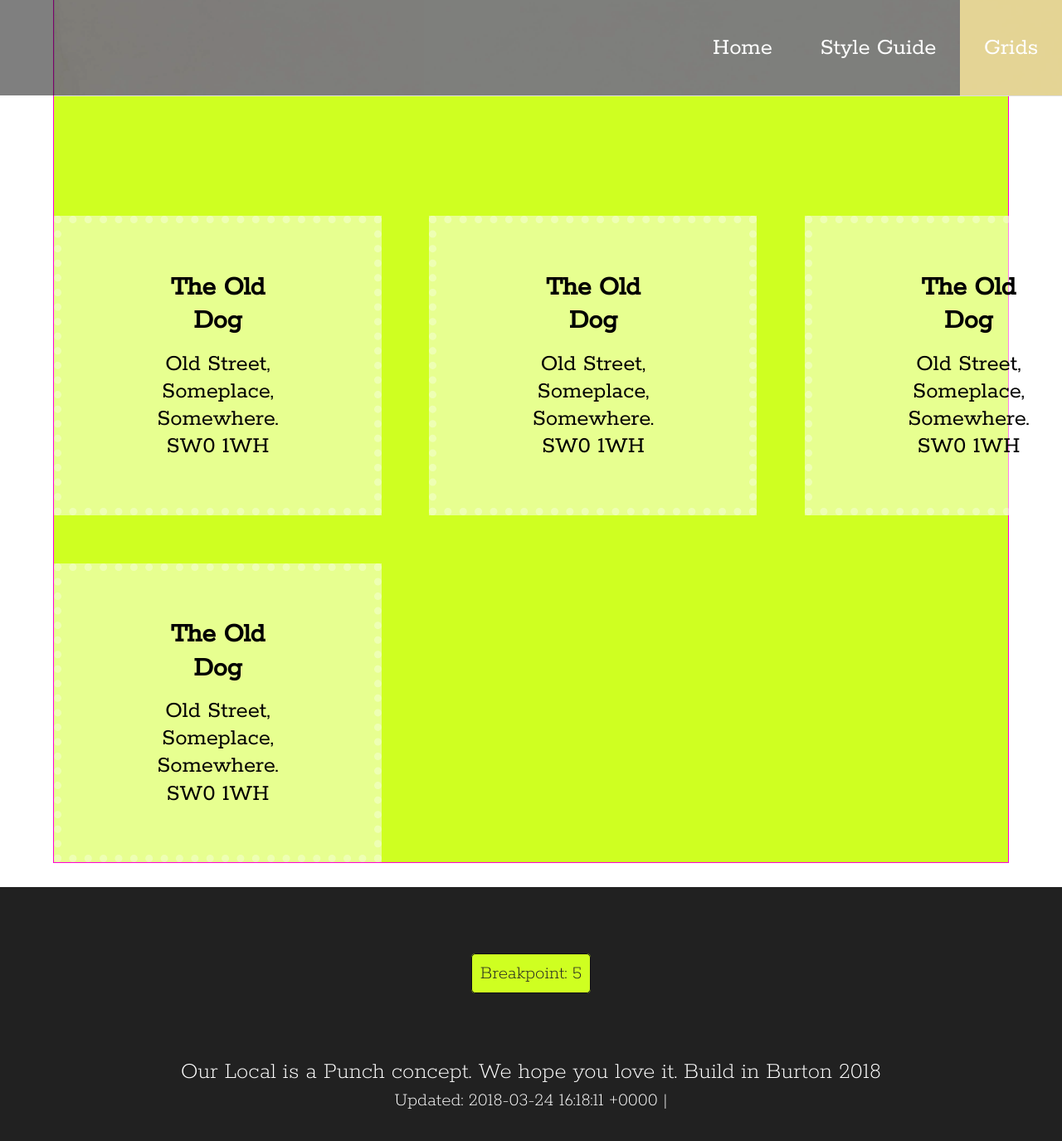
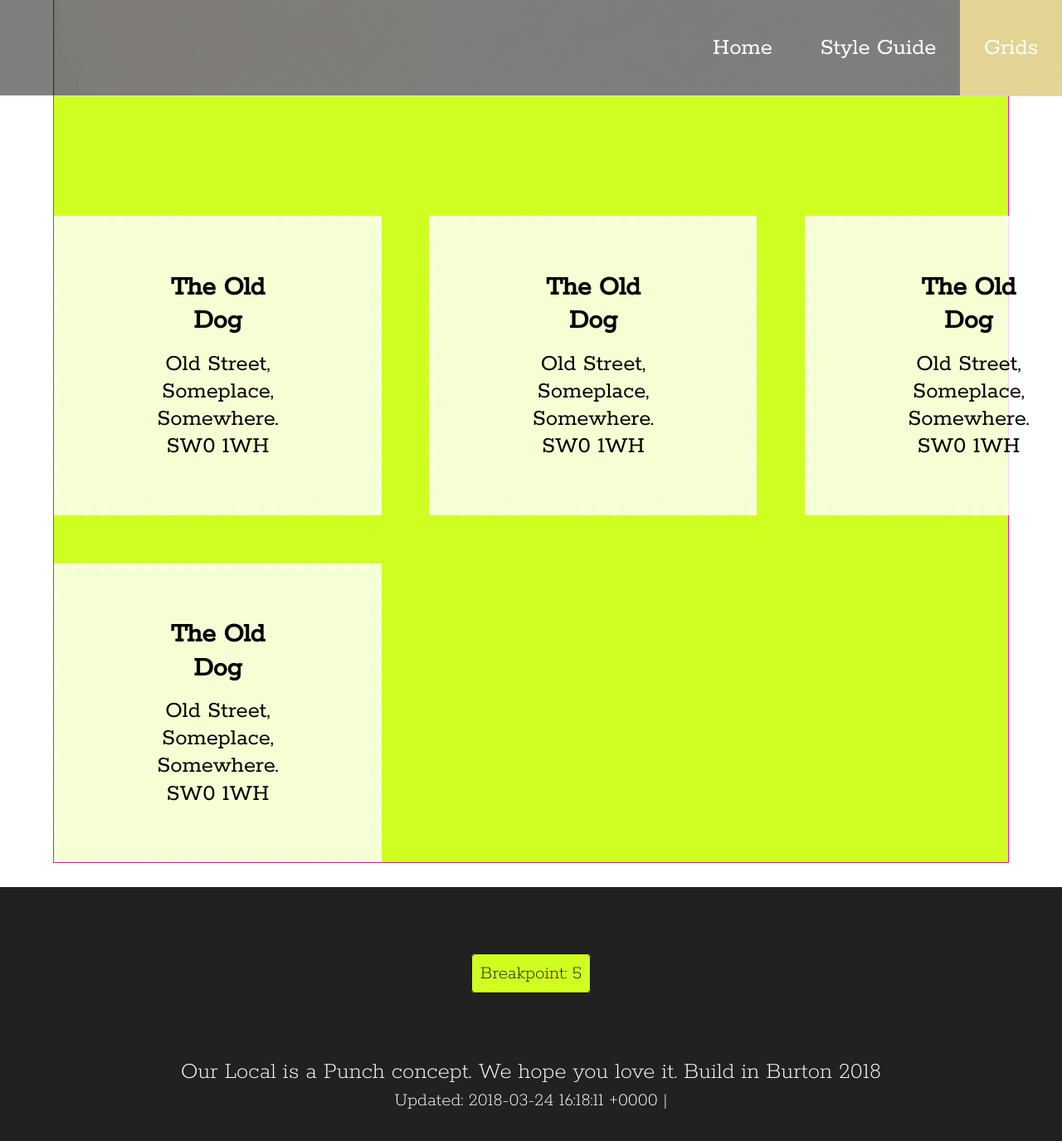
Before and after one commit to JamesGold/test, a Jekyll site: the page built from styleguide/grids.html, in a window 1280 px wide and 1400 px high, scrolled down 1852 px. Shown: the top 1375 px of the window at 83% size. Built offline with Jekyll 4.4.1, drawn with Linux system fonts in a browser that asks for light colours.

Commit message:
updated scss .card

```diff
--- a/assets/scss/widgets/_card.scss
+++ b/assets/scss/widgets/_card.scss
@@ -1,10 +1,10 @@
 .card {
 //	@include clearfix;
-	border: .325em dotted rgba(255, 255, 255, 0.33);
+	border: .325rem dotted rgba(255, 255, 255, 0.33);
 	text-align: center;
 	font-weight: 400;
 	padding: 2em;
-	background: rgba(255, 255, 255, 0.5);
+	background: rgba(255, 255, 255, 0.8);
 
 
 	h3 {
--- a/assets/style.css
+++ b/assets/style.css
@@ -1175,11 +1175,11 @@ table {
       padding-top: .325em; }
 
 .card {
-  border: 0.325em dotted rgba(255, 255, 255, 0.33);
+  border: 0.325rem dotted rgba(255, 255, 255, 0.33);
   text-align: center;
   font-weight: 400;
   padding: 2em;
-  background: rgba(255, 255, 255, 0.5); }
+  background: rgba(255, 255, 255, 0.8); }
   .card h3 {
     margin: 0 0 .5rem;
     font-weight: 600;
```
Also changed, not shown: 2 other files.
